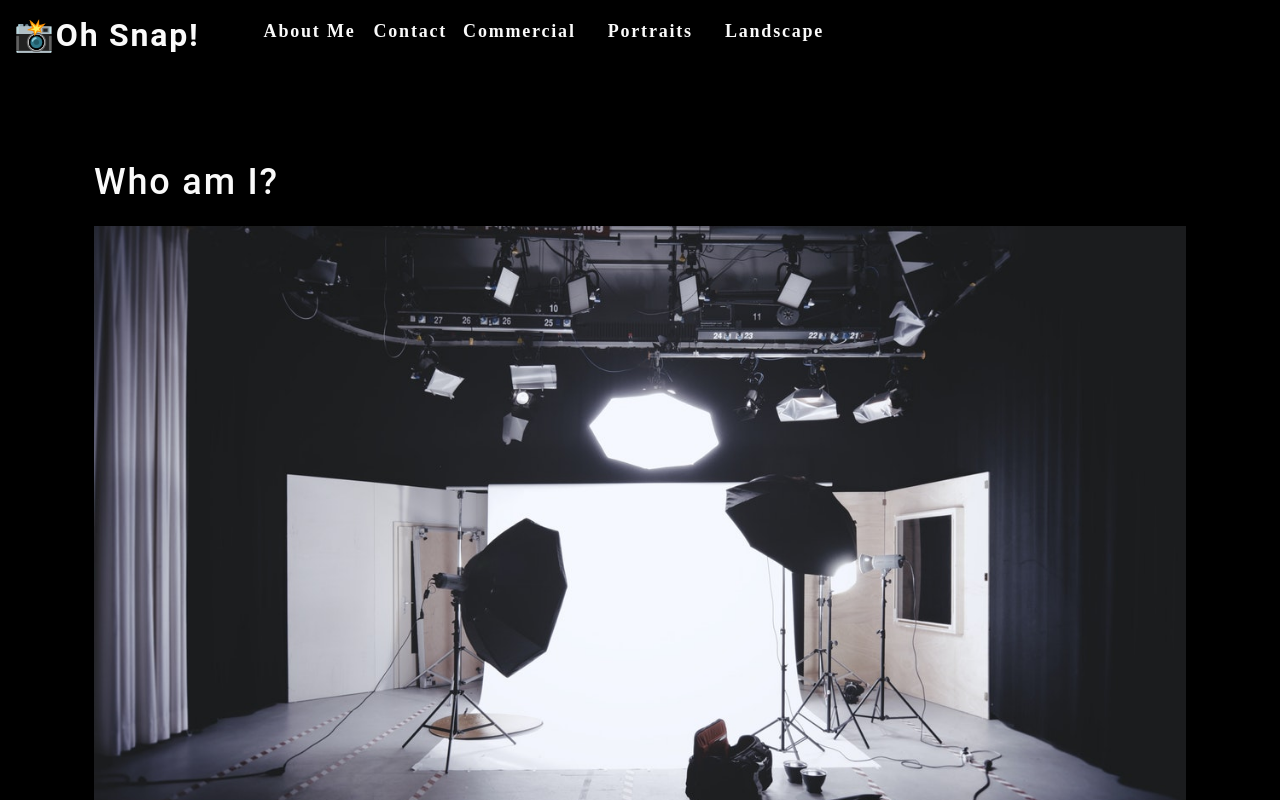
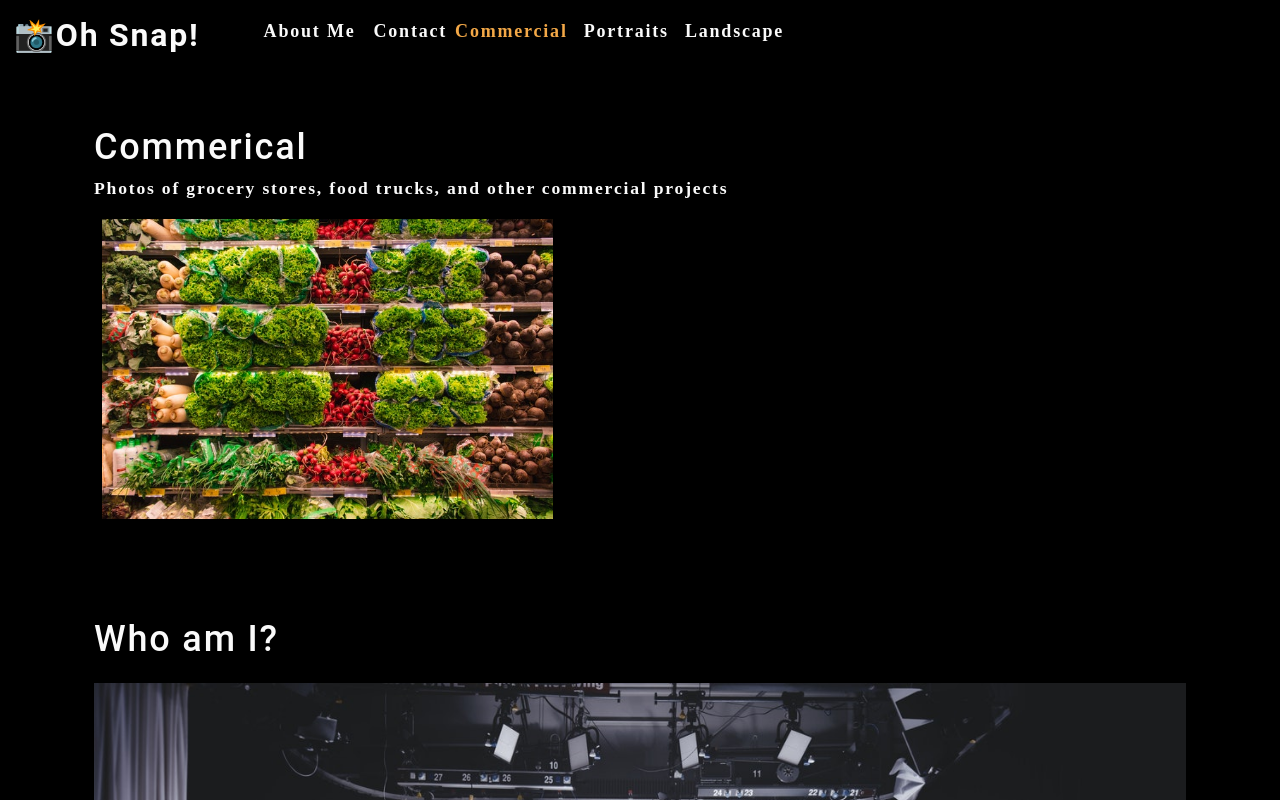
Before and after one commit to Abstrack5/photo-port, a React (Create React App) app: page / in a window 1280 px wide. Shown: the top 800 px of the page. Built offline with nearby package versions, Linux system fonts and the light colour scheme.

Commit message:
started working on gallery/photo, updated nav with lift state, website title correspond to appropriate gallery seection

```diff
--- a/src/App.js
+++ b/src/App.js
@@ -1,20 +1,39 @@
-import React from 'react';
+import React, { useState } from "react";
 // import logo from './logo.svg';
-import './App.css';
-import About from './components/About';
-import Nav from './components/Nav';
-
+import "./App.css";
+import About from "./components/About";
+import Nav from "./components/Nav";
+import Gallery from "./components/Gallery";
 
 function App() {
+  const [categories] = useState([
+    {
+      name: "commercial",
+      description:
+        "Photos of grocery stores, food trucks, and other commercial projects",
+    },
+    {
+      name: "portraits",
+      description: "Portraits of people in my life",
+    },
+    {
+      name: "landscape",
+      description: "Fields, farmhouses, waterfalls, and the beauty of nature",
+    },
+  ]);
+
+  const [currentCategory, setCurrentCategory] = useState(categories[0]);
+
   return (
     <div>
-      <Nav>
-
-      </Nav>
+      <Nav
+      categories={categories}
+      setCurrentCategory={setCurrentCategory}
+      currentCategory={currentCategory}
+      />
       <main>
-        <About>
-
-        </About>
+        <Gallery />
+        <About />
       </main>
     </div>
   );
--- a/src/components/About/index.js
+++ b/src/components/About/index.js
@@ -1,7 +1,7 @@
 import React from 'react';
 import coverImage from '../../assets/cover/cover-image.jpg';
 
-const About = ()=>{
+const About = () => {
     return(
         <section className='my-5'>
             <h1 id='about'>Who am I?</h1>
--- /dev/null
+++ b/src/components/Gallery/index.js
@@ -0,0 +1,27 @@
+import React from "react";
+import { capitalizeFirstLetter } from "../../utils/helpers";
+import photo from "../../assets/small/commercial/0.jpg";
+
+const Gallery = (props) => {
+  const currentCategory = {
+    name: "commerical",
+    description:
+      "Photos of grocery stores, food trucks, and other commercial projects",
+  };
+
+  return (
+    <section>
+      <h1> {capitalizeFirstLetter(currentCategory.name)} </h1>
+      <p> {currentCategory.description} </p>
+      <div>
+        <img
+          src={photo}
+          alt="Commercial Example"
+          className="img-thumbnail mx-1"
+        />
+      </div>
+    </section>
+  );
+};
+
+export default Gallery;
--- a/src/components/Nav/index.js
+++ b/src/components/Nav/index.js
@@ -1,38 +1,36 @@
-import React from "react";
+import React, { useEffect } from "react";
+import { capitalizeFirstLetter } from "../../utils/helpers";
 
-const categories = [
-  {
-      name: 'Commercial',
-      description: 'Photos of grocery stores, food trucks, and other commercial projects',
-  },
-  {
-      name: 'Portraits',
-      description: 'Portraits of people in my life',
-  },
-  {
-      name: 'Landscape',
-      description: 'Fields, farmhouses, waterfalls, and the beauty of nature',
-  },
-];
+const Nav = (props) => {
 
-function categorySelected(name) {
-  console.log(`${name} clicked`);
-  // console.log('You clicked a Nav link!')
-};
+const {
+  categories = [],
+  setCurrentCategory,
+  currentCategory,
+} = props;
 
-const Nav = () => {
+
+// updates the website title to the current nav tab 'commericial, portraits, landscape'
+useEffect(() => {
+  document.title = capitalizeFirstLetter(currentCategory.name)
+}, [currentCategory]); //directs the hook to re-render the component on changes to the value of this state
 
   return (
     <header className="flex-row px-1">
       <h2>
-        <a data-testid='link' href="/" className="flex-row px-1 my-1">
-          <span role="img" aria-label="camera"> 📸</span>Oh Snap!
+        <a data-testid="link" href="/" className="flex-row px-1 my-1">
+          <span role="img" aria-label="camera">
+            {" "}
+            📸
+            {" "}
+          </span>
+          Oh Snap!
         </a>
       </h2>
       <nav>
-        <ul className='flex-row'>
-            <li className='mx-2'>
-                <a data-testid='about' href='#about'>
+        <ul className="flex-row">
+          <li className="mx-2">
+            <a data-testid="about" href="#about">
               About Me
             </a>
           </li>
@@ -43,9 +41,9 @@ const Nav = () => {
             // Whenever we map over anything in JSX, the outermost element
             // must have a key attribute that's set to be something unique.
             // This helps React keep track of items in the virtual DOM.
-                <li className='mx-2' key={category.name} >
-                     <span onClick={() => categorySelected(category.name)} >
-                      {category.name}
+            <li className={`mx-1 ${currentCategory.name === category.name && 'navActive'}`} key={category.name}>
+              <span onClick={() => setCurrentCategory(category)}>
+                {capitalizeFirstLetter(category.name)}
               </span>
             </li>
           ))}
```
Lines whose indentation alone changed are shown as unchanged.
